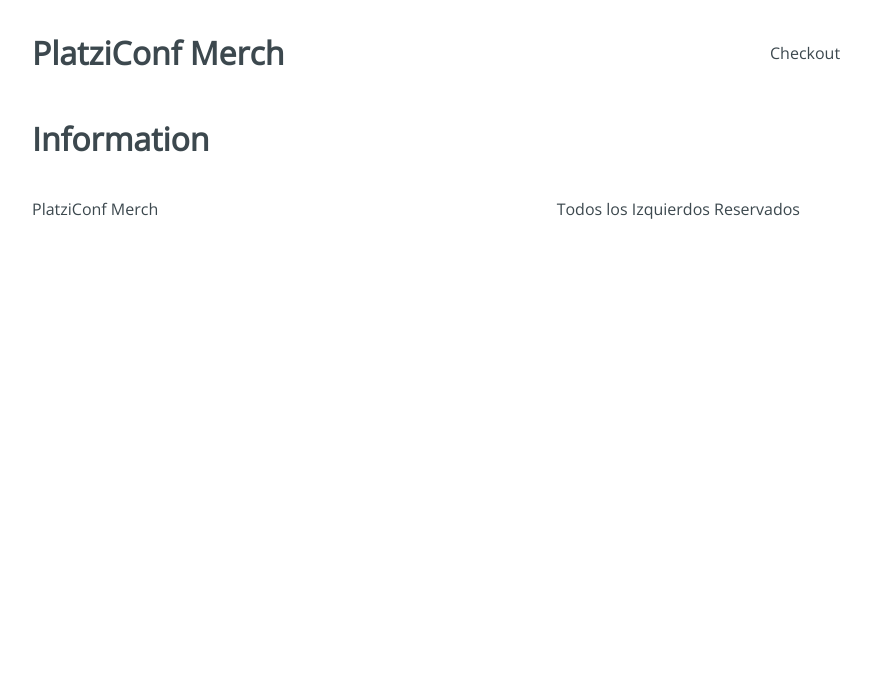
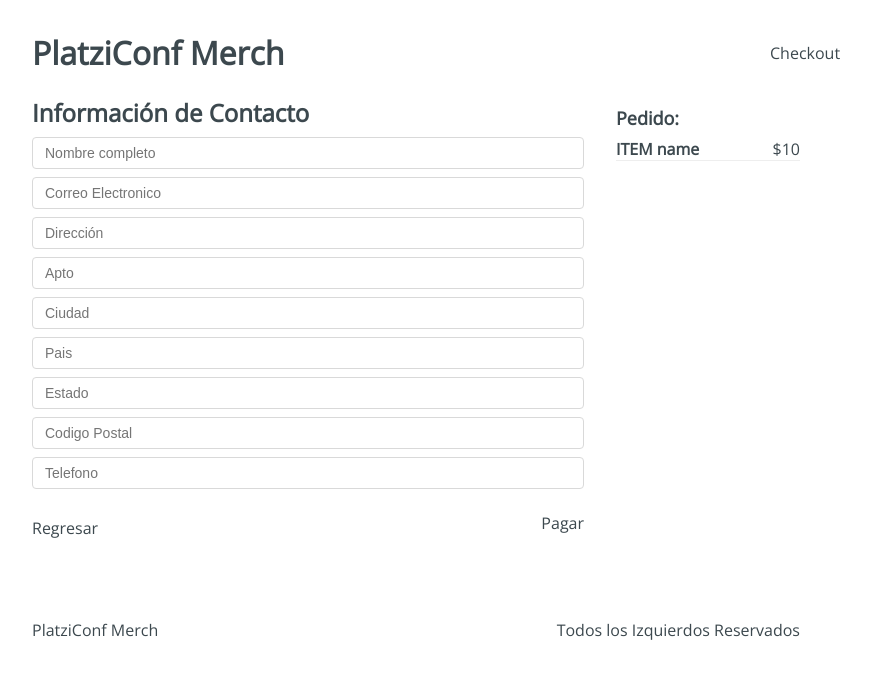
Before and after one commit to PonceGL/PlatziConfMerch, a React app: page /checkout/information in a window 1280 px wide. Shown: the top 678 px of the page, without its empty margins (224-1095 px from the left). Built offline with nearby package versions, Linux system fonts and the light colour scheme.

Commit message:
Maquetación y estilos de la información del usuario

```diff
--- a/src/containers/Information.jsx
+++ b/src/containers/Information.jsx
@@ -1,7 +1,42 @@
 import React from 'react';
+import '../styles/components/Information.css';
 
 const Information = () => {
-  return <h1>Information</h1>;
+  return (
+    <div className="Information">
+      <div className="Information-content">
+        <div className="Information-head">
+          <h2>Información de Contacto</h2>
+        </div>
+        <div className="Information-form">
+          <form action="">
+            <input type="text" placeholder="Nombre completo" name="name" />
+            <input type="text" placeholder="Correo Electronico" name="emai" />
+            <input type="text" placeholder="Dirección" name="address" />
+            <input type="text" placeholder="Apto" name="apto" />
+            <input type="text" placeholder="Ciudad" name="city" />
+            <input type="text" placeholder="Pais" name="country" />
+            <input type="text" placeholder="Estado" name="state" />
+            <input type="text" placeholder="Codigo Postal" name="cp" />
+            <input type="text" placeholder="Telefono" name="phone" />
+          </form>
+        </div>
+        <div className="Information-buttons">
+          <div className="Information-back">Regresar</div>
+          <div className="Information-next">Pagar</div>
+        </div>
+      </div>
+      <div className="Information-sidebar">
+        <h3>Pedido:</h3>
+        <div className="Information-item">
+          <div className="Information-element">
+            <h4>ITEM name</h4>
+            <span>$10</span>
+          </div>
+        </div>
+      </div>
+    </div>
+  );
 };
 
 export default Information;
```
